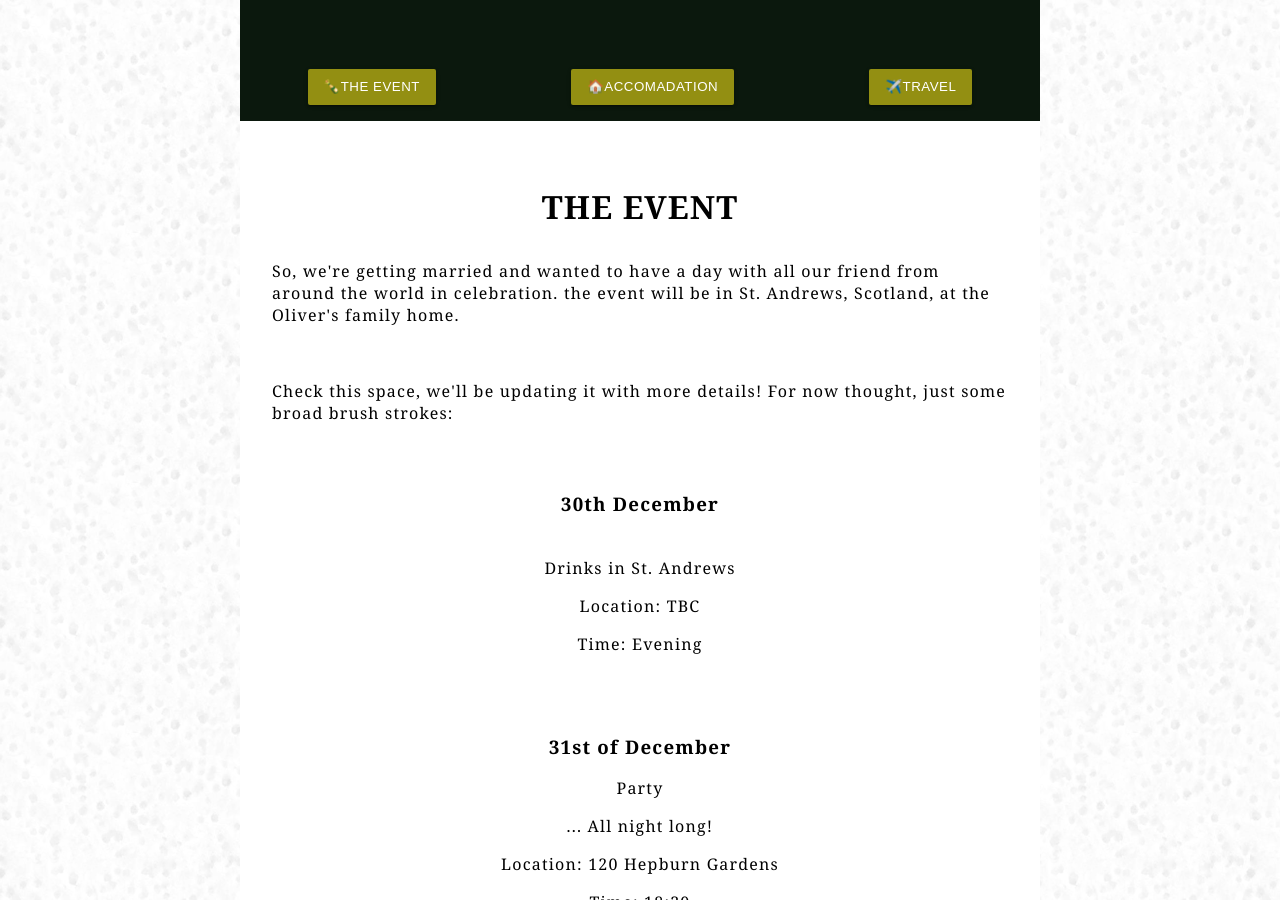
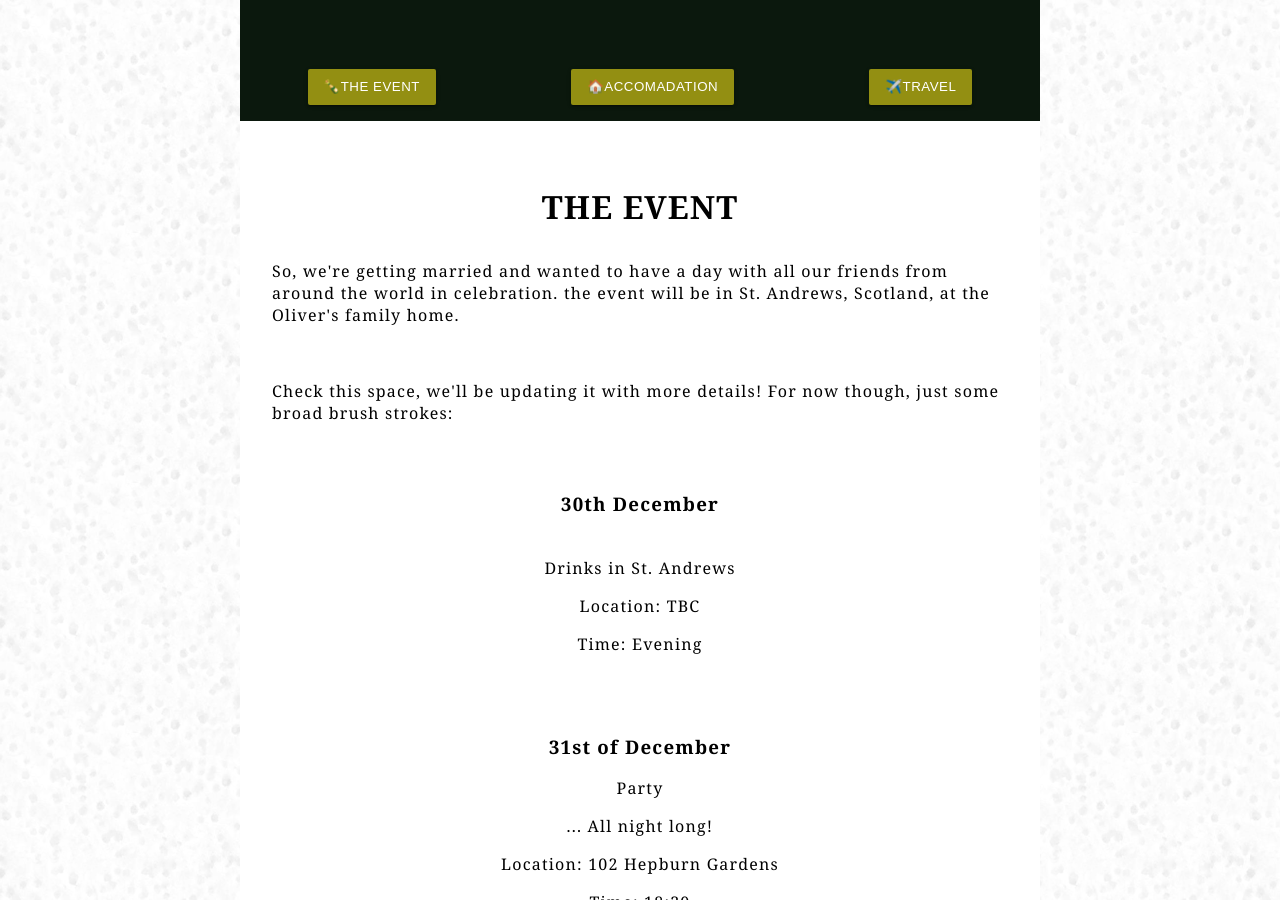
Before and after one commit to humont/party, a Jekyll site: the page built from index.html, in a window 1280 px wide and 900 px high, scrolled down 1517 px. Built offline with Jekyll 4.4.1, drawn with Linux system fonts in a browser that asks for light colours; some of the changed text lies outside the part shown.

Commit message:
spelling

```diff
--- a/_includes/accomdation.html
+++ b/_includes/accomdation.html
@@ -4,7 +4,7 @@
     <p>We've put together some examples of accomdation you can book below</p>
     <p> (guys, the prices are based on what we saw when Manon looked them up recently, they are subject to change):</p>
 
-    <p>NB: Please book as soon as you can, as places dissapear VERY quickly. If you need to find someone to stay with, there's a comments wall below, or just shoot us an email and we can help!</p><br>
+    <p>NB: Please book as soon as you can, as places disappear VERY quickly. If you need to find someone to stay with, there's a comments wall below, or just shoot us an email and we can help!</p><br>
     <p><i>All of the dates below are for days ranging from the 29th of December - 2nd of January</i></p>
   </div>
   <div class="section__content">
@@ -52,7 +52,7 @@
   </div>
 
   <div>
-    <h3>Bead and Breakfast:</h3>
+    <h3>Bed and Breakfast:</h3>
 
     <p>Double Room -</p>
     <p>£115-125/night:</p>
--- a/_includes/event.html
+++ b/_includes/event.html
@@ -1,8 +1,8 @@
 <section id="event__modal" class="section">
   <div class="section__header">
     <h1>The Event</h1>
-    <p>So, we're getting married and wanted to have a day with all our friend from around the world in celebration. the event will be in St. Andrews, Scotland, at the Oliver's family home.</p><br>
-    <p>Check this space, we'll be updating it with more details! For now thought, just some broad brush strokes:</p>
+    <p>So, we're getting married and wanted to have a day with all our friends from around the world in celebration. the event will be in St. Andrews, Scotland, at the Oliver's family home.</p><br>
+    <p>Check this space, we'll be updating it with more details! For now though, just some broad brush strokes:</p>
   </div>
   <div class="section__content">
     <h3>30th December</h3><br>
@@ -13,12 +13,12 @@
     <h3>31st of December</h3>
     <p>Party</p>
     <p>... All night long!</p>
-    <p>Location: 120 Hepburn Gardens</p>
+    <p>Location: 102 Hepburn Gardens</p>
     <p>Time: 18:30</p>
     <br><br>
     <h3>1st of January</h3>
     <p>Brunch</p>
-    <p>Location: 120 Hepburn Gardens</p>
+    <p>Location: 102 Hepburn Gardens</p>
     <p>Time: 11:00</p>
     <p><i>* and a swim in the North Sea (I promise it's warm at this time of year)</i></p>
 
--- a/_includes/travel.html
+++ b/_includes/travel.html
@@ -37,8 +37,8 @@
           <li>
             Tram+train+bus
             <ol>
-              <li>Tram to haymarket station</li>
-              <li>Take train from haymarket station going towards Dundee, Aberdeen or Dyce</li>
+              <li>Tram to Haymarket station</li>
+              <li>Take train from Haymarket station going towards Dundee, Aberdeen or Dyce</li>
               <li>Get off at Leuchars station</li>
               <li>Take the bus (service 99) to St Andrews or take a taxi</li>
             </ol><br>
--- a/index.html
+++ b/index.html
@@ -46,7 +46,7 @@ layout: default
           <p>their engagement</p>
           <br>
           <p>Monday, 31st December 2018</p>
-          <p>120 Hepburn Gardens</p>
+          <p>102 Hepburn Gardens</p>
           <p>St. Andrews, Scotland</p>
           <br>
         </div>
```
Also changed, not shown: other parts of _includes/travel.html (+5 -5 lines).
